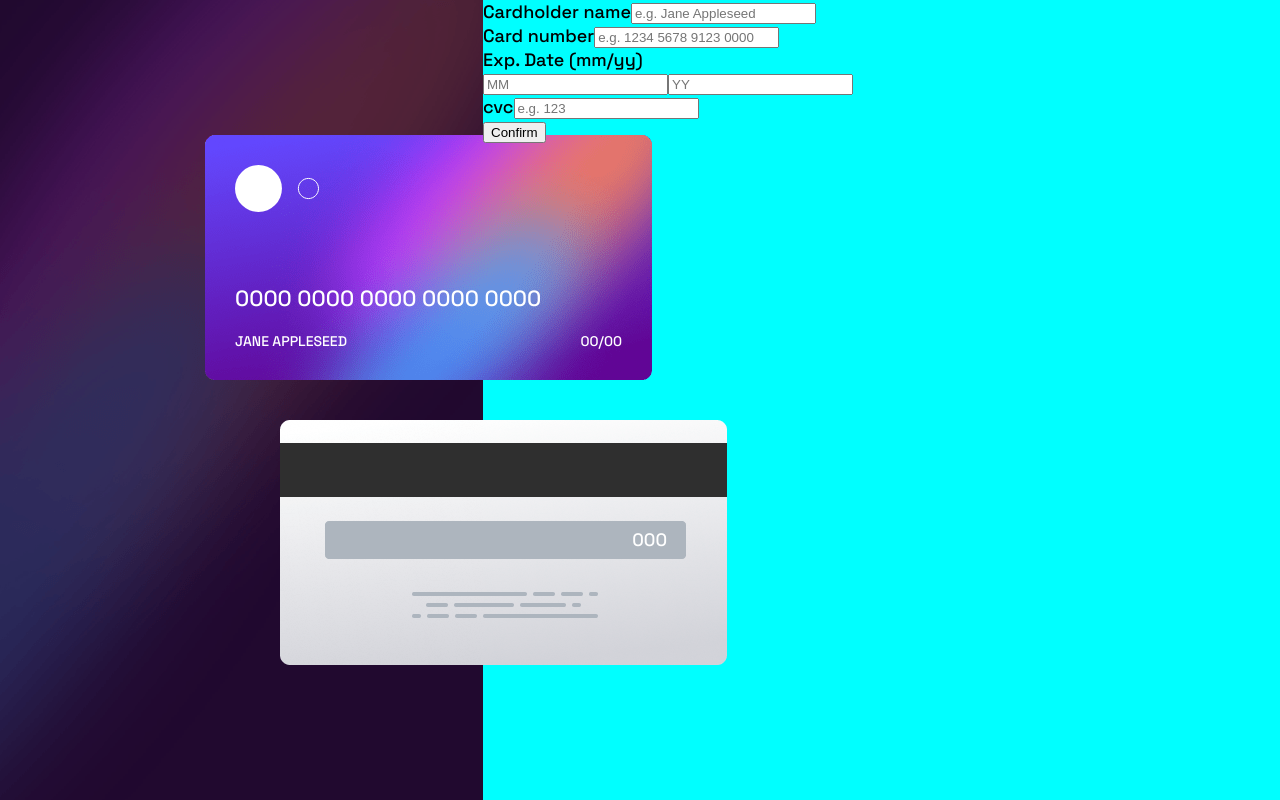
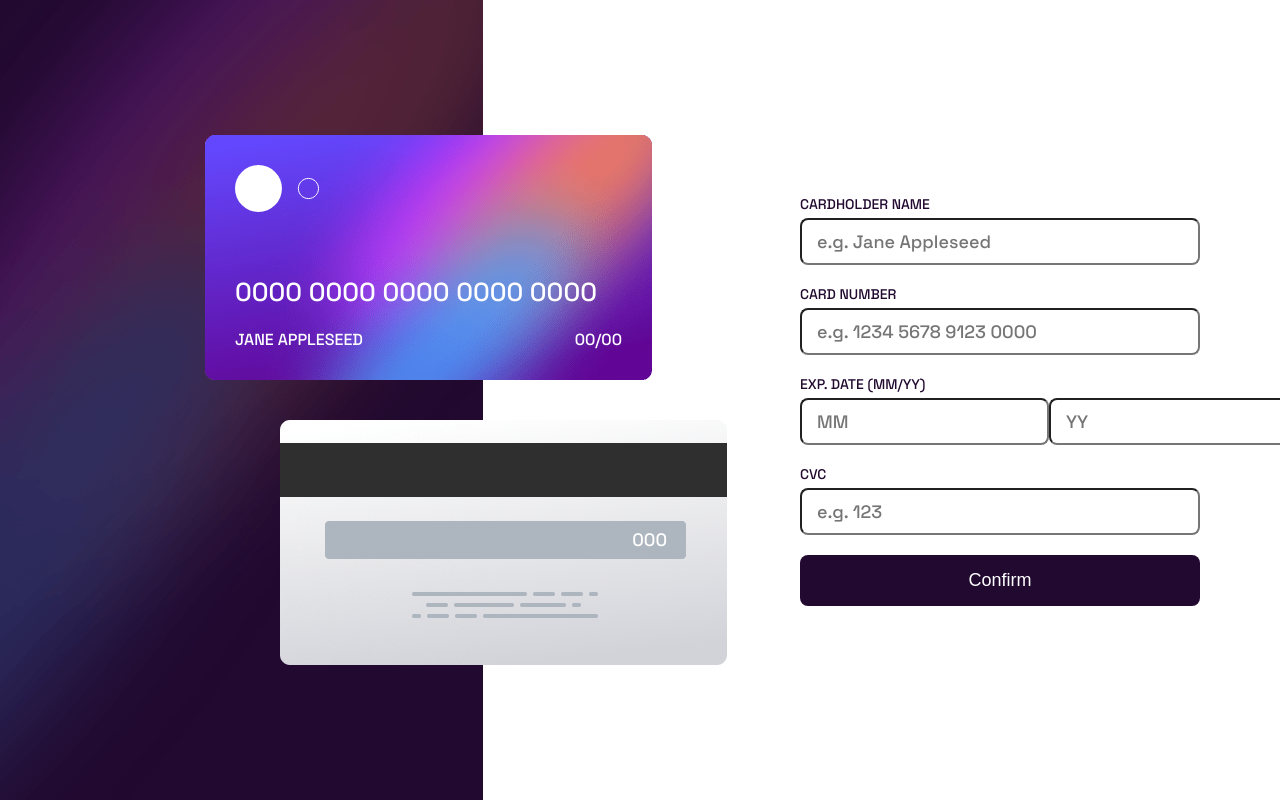
Before and after one commit to jamuianga/interactive-card-details-form, a React (Vite) app: page / in a window 1280 px wide. Built offline with nearby package versions, Linux system fonts and the light colour scheme.

Commit message:
checkpoint

```diff
--- a/src/App.scss
+++ b/src/App.scss
@@ -9,7 +9,6 @@ body {
 }
 
 .wrapper {
-  background-color: aqua;
   max-width: 1440px;
   height: 100vh;
   margin: 0 auto;
@@ -39,11 +38,11 @@ body {
 
     .number {
       margin-bottom: 20px;
-      font-size: 22px;
+      font-size: 26px;
     }
 
     .name-date {
-      font-size: 14px;
+      font-size: 16px;
       display: flex;
       justify-content: space-between;
     }
@@ -73,7 +72,6 @@ body {
     display: flex;
     flex-direction: column;
     justify-content: center;
-  }
 
     .card-front {
       margin-bottom: 40px;
@@ -85,6 +83,13 @@ body {
     }
   }
 
+  .right-panel{
+    width: 100%;
+    display: flex;
+    align-items: center;
+  }
+}
+
 @media screen and (max-width: 767px) {
   .left-panel {
     height: 240px;
--- a/src/components/Form.jsx
+++ b/src/components/Form.jsx
@@ -1,10 +1,11 @@
 import React from 'react';
+import './Form.scss';
 
 function Form() {
   return (
     <form>
       <div className="form-group">
-        <label htmlFor="">Cardholder name</label>
+        <label>Cardholder name</label>
         <input type="text" placeholder="e.g. Jane Appleseed" />
         <small className="error-msg"></small>
       </div>
@@ -16,9 +17,9 @@ function Form() {
       <div className="inline-form-group">
         <div className="form-group">
           <label htmlFor="">Exp. Date (mm/yy)</label>
-          <div className="inline-input">
-            <input type="text" name="" id="" placeholder="MM" />
-            <input type="text" name="" id="" placeholder="YY" />
+          <div className="inline-input expire-date">
+            <input type="text" placeholder="MM" maxLength={2}/>
+            <input type="text" placeholder="YY" maxLength={2}/>
           </div>
           <small className="error-msg"></small>
         </div>
--- /dev/null
+++ b/src/components/Form.scss
@@ -0,0 +1,53 @@
+form {
+  width: 400px;
+  margin: 0 80px 0 auto;
+
+  input,
+  button {
+    border-radius: 8px;
+  }
+
+  label {
+    text-transform: uppercase;
+    margin-bottom: 5px;
+    color: hsl(278, 68%, 11%);
+    font-size: 14px;
+  }
+
+  input {
+    padding: 10px 15px;
+    font-family: 'Space Grotesk', sans-serif;
+    font-size: 18px;
+  }
+
+  button {
+    width: 100%;
+    padding: 15px 0;
+    font-size: 18px;
+    border: none;
+    background-color: hsl(278, 68%, 11%);
+    color: hsl(0, 0%, 100%);
+  }
+}
+
+.form-group {
+  display: flex;
+  flex-direction: column;
+  margin-bottom: 20px;
+  position: relative;
+}
+
+.inline-input {
+  display: flex;
+}
+
+.inline-form-group {
+  // display: flex;
+}
+
+// .expire-date {
+//   input {
+//     width: 50px;
+//     margin-right: 10px;
+//   }
+// }
```
Lines whose indentation alone changed are shown as unchanged.
